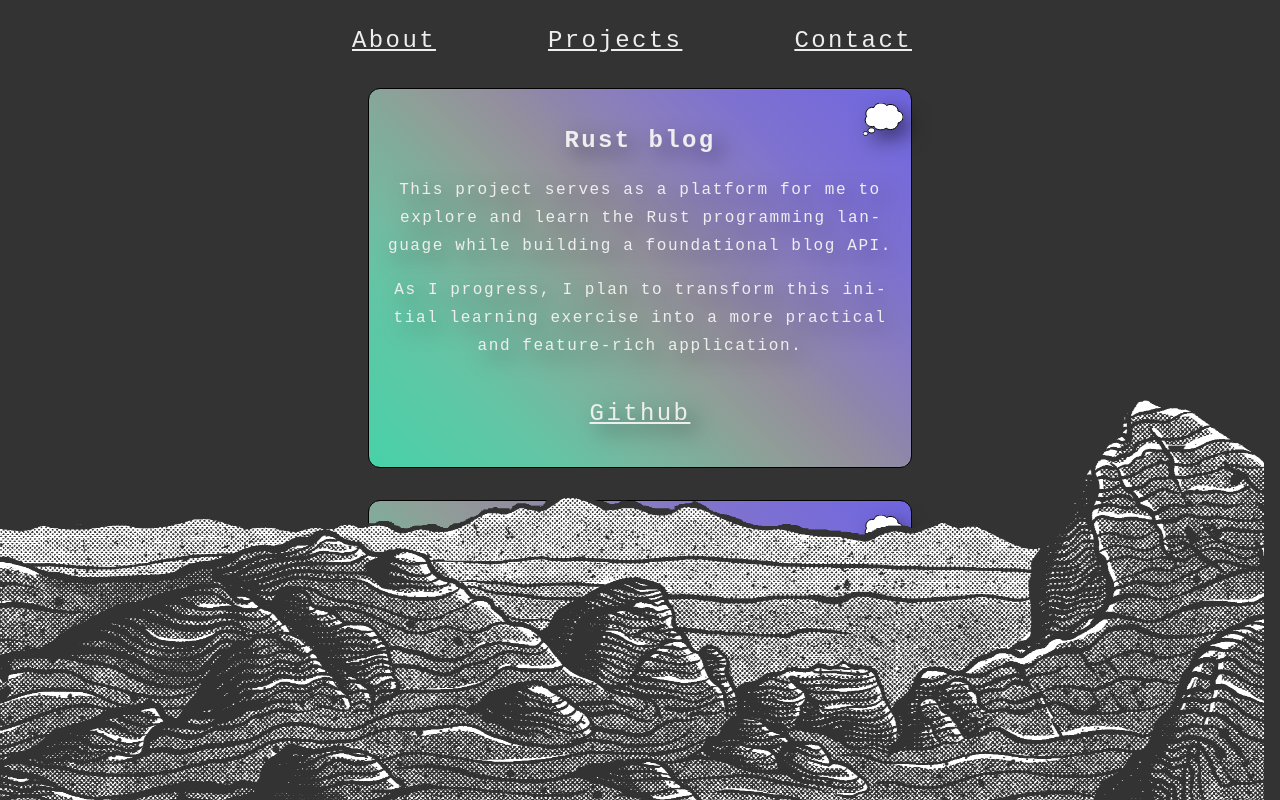
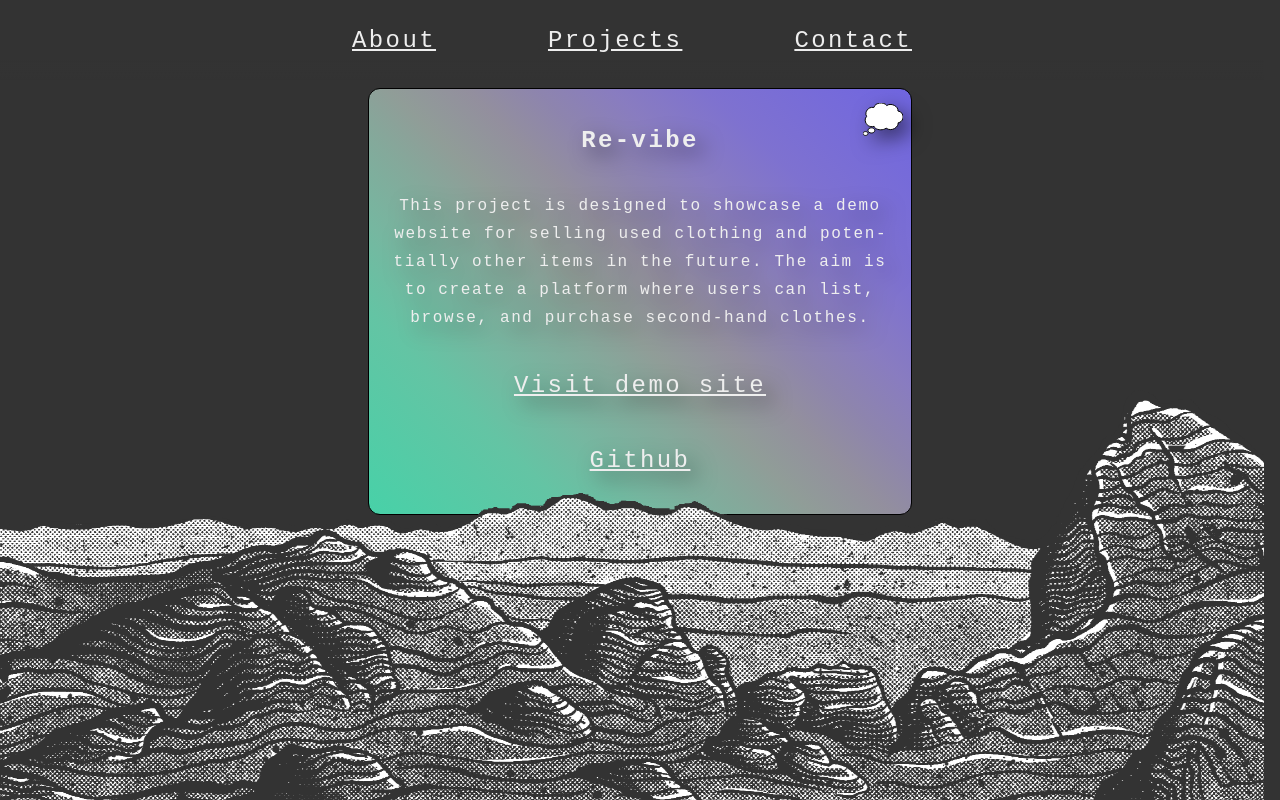
Before and after one commit to NiklasMenard/web-portfolio, a React (Vite) app: page /projects in a window 1280 px wide. Built offline with nearby package versions, Linux system fonts and the light colour scheme.

Commit message:
edit rust project entry

```diff
--- a/src/pages/Projects.tsx
+++ b/src/pages/Projects.tsx
@@ -7,18 +7,16 @@ const ProjectList = () => {
     <CenterContainer>
       <StyledProjectList>
         <ProjectListItem>
-          <h2>Rust blog</h2>
+          <h2>Re-vibe</h2>
           <ThoughtBubbleIcon />
           <p>
-            This project serves as a platform for me to explore and learn the Rust programming
-            language while building a foundational blog API.
+            This project is designed to showcase a demo website for selling used clothing and
+            potentially other items in the future. The aim is to create a platform where users can
+            list, browse, and purchase second-hand clothes.
           </p>
-
-          <p>
-            As I progress, I plan to transform this initial learning exercise into a more practical
-            and feature-rich application.
-          </p>
-          <a href="https://github.com/NiklasMenard/rust_blog">Github</a>
+          <div></div>
+          <a href="https://demo.niklasmenard.xyz/">Visit demo site</a>
+          <a href="https://github.com/NiklasMenard/re-vibe">Github</a>
         </ProjectListItem>
 
         <ProjectListItem>
@@ -76,6 +74,8 @@ const StyledProjectList = styled.ul`
 `;
 
 const ProjectListItem = styled(GradientListItem)`
+  display: flex;
+  flex-direction: column;
   padding: 1rem;
   margin: 0.5rem;
   margin-bottom: 2rem;
```
